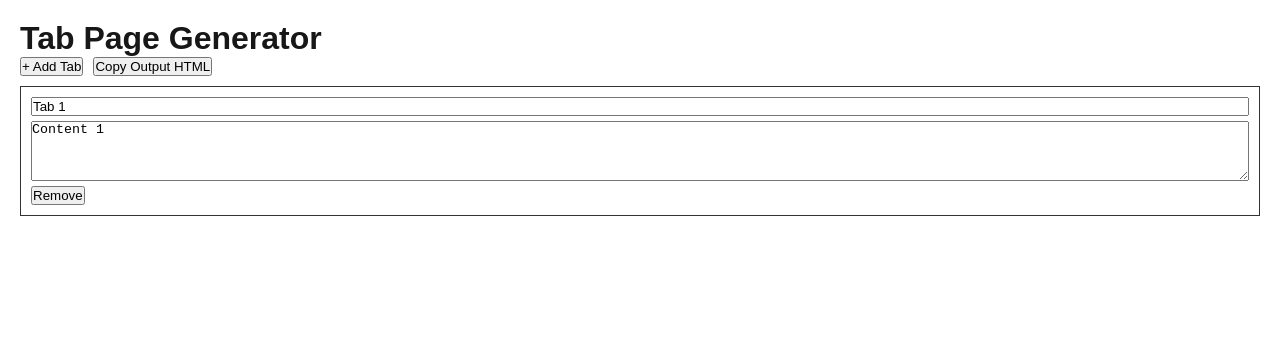
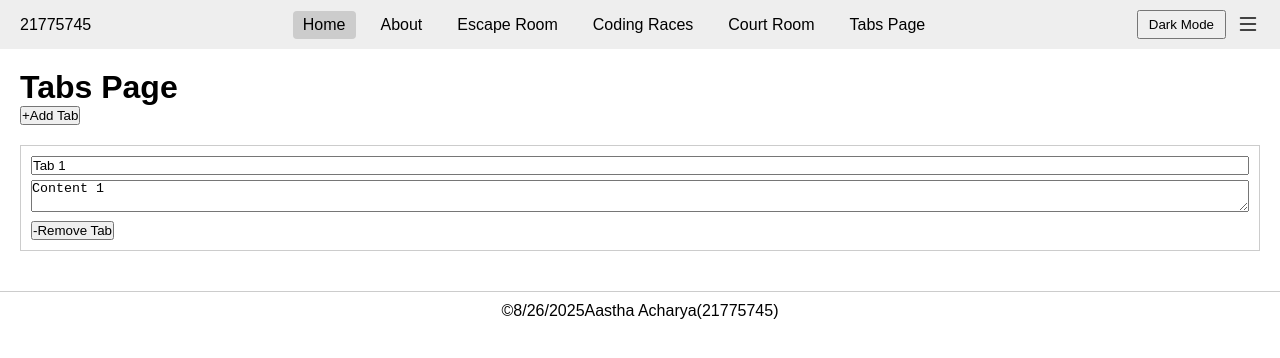
Before and after one commit to Aastha843/Moodle, a Next.js app: page /tabpage in a window 1280 px wide. Shown: the top 358 px of the page. Built offline with nearby package versions, Linux system fonts and the light colour scheme.

Commit message:
Final module

```diff
--- a/app/components/Header.tsx
+++ b/app/components/Header.tsx
@@ -1,75 +1,74 @@
 'use client';
-import { useState, useEffect } from 'react';
-import Link from 'next/link';
-import Cookies from 'js-cookie';
+import { useState, useEffect }from'react';
+import Link from'next/link';
+import Cookies from'js-cookie';
 
 interface HeaderProps {
-  studentNumber: string;
+  studentNumber:string;
 }
 
-export default function Header({ studentNumber }: HeaderProps) {
-  const [darkMode, setDarkMode] = useState(false);
-  const [activeTab, setActiveTab] = useState('/');
-  const [menuOpen, setMenuOpen] = useState(false);
+export default function Header({ studentNumber }:HeaderProps) {
+  const[darkMode,setDarkMode]=useState(false);
+  const[activeTab,setActiveTab]=useState('/');
+  const[menuOpen,setMenuOpen]=useState(false);
 
-  const pages = [
-    { name: 'Home', path: '/' },
-    { name: 'About', path: '/about' },
-    { name: 'Escape Room', path: '/escape-room' },
-    { name: 'Coding Races', path: '/coding-races' },
-    { name: 'Court Room', path: '/court-room' },
-    { name: 'Tabs Page', path: '/tabpage' },
+  const pages=[
+    { name:'Home',path:'/'},
+    { name:'About',path:'/about'},
+    { name:'Escape Room',path:'/escape-room'},
+    { name:'Coding Races',path:'/coding-races'},
+    { name:'Court Room',path:'/court-room'},
+    { name:'Tabs Page',path:'/tabpage'},
   ];
 
   useEffect(() => {
-    const savedMode = Cookies.get('darkMode') === 'true';
-    const savedTab = Cookies.get('activeTab') || '/';
+    const savedMode=Cookies.get('darkMode')==='true';
+    const savedTab=Cookies.get('activeTab')||'/';
     setDarkMode(savedMode);
     setActiveTab(savedTab);
   }, []);
 
-  const toggleDarkMode = () => {
+  const toggleDarkMode=()=>{
     setDarkMode(!darkMode);
-    Cookies.set('darkMode', String(!darkMode));
+    Cookies.set('darkMode',String(!darkMode));
   };
 
-  const changeTab = (tab: string) => {
+  const changeTab = (tab:string)=>{
     setActiveTab(tab);
-    Cookies.set('activeTab', tab);
+    Cookies.set('activeTab',tab);
     setMenuOpen(false);
   };
 
-  const linkStyle = (tab: string) => ({
-    padding: '5px 10px',
-    margin: '0 5px',
-    borderRadius: '4px',
-    textDecoration: 'none',
-    color: darkMode ? '#fff' : '#000',
-    backgroundColor: activeTab === tab ? (darkMode ? '#555' : '#ccc') : 'transparent',
+  const linkStyle=(tab:string)=>({
+    padding:'5px 10px',
+    margin:'0 5px',
+    borderRadius:'4px',
+    textDecoration:'none',
+    color: darkMode ?'#fff':'#000',
+    backgroundColor:activeTab===tab?(darkMode?'#555':'#ccc'):'transparent',
   });
 
   return (
     <header
       style={{
-        padding: '10px 20px',
-        display: 'flex',
-        justifyContent: 'space-between',
-        alignItems: 'center',
-        backgroundColor: darkMode ? '#333' : '#eee',
-        color: darkMode ? '#fff' : '#000',
-        position: 'relative',
+        padding:'10px 20px',
+        display:'flex',
+        justifyContent:'space-between',
+        alignItems:'center',
+        backgroundColor:darkMode?'#333':'#eee',
+        color:darkMode ?'#fff':'#000',
+        position:'relative',
       }}
     >
-      {/* Student Number on left */}
       <div>{studentNumber}</div>
 
       {/* Top Navigation Bar */}
-      <nav style={{ display: 'flex', gap: '5px' }}>
-        {pages.map((page) => (
+      <nav style={{ display:'flex',gap:'5px'}}>
+        {pages.map((page)=>(
           <Link
             key={page.path}
             href={page.path}
-            onClick={() => changeTab(page.path)}
+            onClick={()=>changeTab(page.path)}
             style={linkStyle(page.path)}
           >
             {page.name}
@@ -77,45 +76,45 @@ export default function Header({ studentNumber }: HeaderProps) {
         ))}
       </nav>
 
-      {/* Right side buttons: Hamburger + Dark Mode */}
-      <div style={{ display: 'flex', alignItems: 'center', gap: '10px' }}>
+      {/* Hamburger + Dark Mode */}
+      <div style={{display:'flex',alignItems:'center', gap:'10px'}}>
         {/* Dark Mode Button */}
         <button
           onClick={toggleDarkMode}
-          style={{ padding: '5px 10px', cursor: 'pointer' }}
+          style={{padding:'5px 10px',cursor:'pointer'}}
         >
-          {darkMode ? 'Light Mode' : 'Dark Mode'}
+          {darkMode?'Light Mode':'Dark Mode'}
         </button>
 
         {/* Hamburger Menu */}
         <div
-          onClick={() => setMenuOpen(!menuOpen)}
-          style={{ fontSize: '24px', cursor: 'pointer', userSelect: 'none' }}
+          onClick={()=>setMenuOpen(!menuOpen)}
+          style={{fontSize:'24px',cursor:'pointer',userSelect:'none' }}
         >
-          ☰
+          <i className="bi bi-list"></i>
         </div>
       </div>
 
       {/* Hamburger Dropdown */}
-      {menuOpen && (
+      {menuOpen&&(
         <nav
           style={{
-            position: 'absolute',
-            top: '50px',
-            right: '20px',
-            backgroundColor: darkMode ? '#333' : '#eee',
-            padding: '10px',
-            borderRadius: '5px',
-            display: 'flex',
-            flexDirection: 'column',
-            gap: '5px',
+            position:'absolute',
+            top:'50px',
+            right:'20px',
+            backgroundColor:darkMode?'#333':'#eee',
+            padding:'10px',
+            borderRadius:'5px',
+            display:'flex',
+            flexDirection:'column',
+            gap:'5px',
           }}
         >
-          {pages.map((page) => (
+          {pages.map((page)=>(
             <Link
-              key={page.path + '-mobile'}
+              key={page.path+'-mobile'}
               href={page.path}
-              onClick={() => changeTab(page.path)}
+              onClick={()=>changeTab(page.path)}
               style={linkStyle(page.path)}
             >
               {page.name}
--- a/app/layout.tsx
+++ b/app/layout.tsx
@@ -1,5 +1,5 @@
 import type { Metadata } from "next";
-import { Geist, Geist_Mono } from "next/font/google";
+import {Geist, Geist_Mono } from "next/font/google";
 import "./globals.css";
 
 const geistSans = Geist({
@@ -8,13 +8,13 @@ const geistSans = Geist({
 });
 
 const geistMono = Geist_Mono({
-  variable: "--font-geist-mono",
-  subsets: ["latin"],
+  variable:"--font-geist-mono",
+  subsets:["latin"],
 });
 
 export const metadata: Metadata = {
-  title: "Create Next App",
-  description: "Generated by create next app",
+  title:"Create Next App",
+  description:"Generated by create next app",
 };
 
 export default function RootLayout({
@@ -24,6 +24,12 @@ export default function RootLayout({
 }>) {
   return (
     <html lang="en">
+      <head>
+        <link
+          rel="stylesheet"
+          href="https://cdn.jsdelivr.net/npm/bootstrap-icons@1.10.5/font/bootstrap-icons.css"
+        />
+      </head>
       <body className={`${geistSans.variable} ${geistMono.variable}`}>
         {children}
       </body>
--- a/app/tabpage/page.tsx
+++ b/app/tabpage/page.tsx
@@ -1,83 +1,83 @@
 'use client';
-import { useState, useEffect } from 'react';
+import{ useState,useEffect}from'react';
+import Header from'../components/Header';
+import Footer from'../components/Footer';
+import Cookies from'js-cookie';
 
-interface Tab {
-  id: number;
-  heading: string;
-  content: string;
+interface Tab{
+  id:number;
+  heading:string;
+  content:string;
 }
 
-export default function TabPage() {
-  const initialTabs = JSON.parse(localStorage.getItem('tabs') ?? '[]');
-  const [tabs, setTabs] = useState<Tab[]>(initialTabs.length ? initialTabs : [{ id: 1, heading: 'Tab 1', content: 'Content 1' }]);
+export default function TabPage(){
+  const studentNumber='21775745';
+  const studentName='Aastha Acharya';
+  const[darkMode,setDarkMode]=useState(false);
+  const[tabs,setTabs]=useState<Tab[]>([]);
+  const[isClient,setIsClient]=useState(false);
 
-  useEffect(() => {
-    localStorage.setItem('tabs', JSON.stringify(tabs));
-  }, [tabs]);
+  useEffect(()=>{
+    const savedMode=Cookies.get('darkMode')==='true';
+    setDarkMode(savedMode);
+    setIsClient(true);
 
-  const addTab = () => {
-    if (tabs.length >= 15) return;
-    const newTab = { id: Date.now(), heading: `Tab ${tabs.length + 1}`, content: `Content ${tabs.length + 1}` };
-    setTabs([...tabs, newTab]);
+    const storedTabs=localStorage.getItem('tabs');
+    const initialTabs=storedTabs
+      ? JSON.parse(storedTabs)
+      :[{id:1,heading:'Tab 1',content:'Content 1'}];
+    setTabs(initialTabs);
+  },[]);
+
+  useEffect(()=>{
+    if(isClient){
+      localStorage.setItem('tabs',JSON.stringify(tabs));
+      Cookies.set('darkMode',String(darkMode));
+    }
+  }, [tabs,darkMode,isClient]);
+
+  const toggleDarkMode=()=>{
+    setDarkMode(!darkMode);
   };
 
-  const removeTab = (id: number) => {
-    setTabs(tabs.filter(tab => tab.id !== id));
+  const addTab=()=>{
+    if (tabs.length>=15)return;
+    setTabs([...tabs,{id:tabs.length+1,heading:`Tab${tabs.length+1}`,content:''}]);
   };
 
-  const updateHeading = (id: number, value: string) => {
-    setTabs(tabs.map(tab => tab.id === id ? { ...tab, heading: value } : tab));
+  const removeTab=(id:number)=>{
+    setTabs(tabs.filter(tab=>tab.id!==id));
   };
 
-  const updateContent = (id: number, value: string) => {
-    setTabs(tabs.map(tab => tab.id === id ? { ...tab, content: value } : tab));
+  const updateTab=(id:number,key:'heading'|'content',value:string)=>{
+    setTabs(tabs.map(tab=>(tab.id===id?{...tab,[key]:value}:tab)));
   };
 
-  const generateOutput = () => {
-    const html = `
-<!DOCTYPE html>
-<html>
-<head>
-  <meta charset="UTF-8">
-  <title>Tabs Output</title>
-</head>
-<body>
-  <div style="font-family: Arial, sans-serif;">
-    ${tabs.map(tab => `
-      <div style="border:1px solid #000; margin:10px; padding:10px;">
-        <h2 style="margin:0; padding:5px; background:#ccc;">${tab.heading}</h2>
-        <p style="margin:5px 0; padding:5px;">${tab.content}</p>
-      </div>
-    `).join('')}
-  </div>
-</body>
-</html>
-    `;
-    navigator.clipboard.writeText(html);
-    alert('Output HTML copied to clipboard!');
-  };
+  if(!isClient)return null;
 
-  return (
-    <div style={{ padding: '20px' }}>
-      <h1>Tab Page Generator</h1>
-      <button onClick={addTab} style={{ marginRight: '10px' }}>+ Add Tab</button>
-      <button onClick={generateOutput}>Copy Output HTML</button>
+  return(
+    <div style={{minHeight:'100vh',backgroundColor:darkMode?'#222':'#fff',color:darkMode?'#fff':'#000'}}>
+      <Header studentNumber={studentNumber} />
+      <main style={{ padding: 20 }}>
+        <h1>Tabs Page</h1>
+        <button onClick={addTab} style={{marginBottom:10 }}>+Add Tab</button>
         {tabs.map(tab => (
-        <div key={tab.id} style={{ border: '1px solid #333', margin: '10px 0', padding: '10px' }}>
+          <div key={tab.id}style={{marginTop:10,border:'1px solid#ccc',padding:10}}>
             <input
-            type="text"
               value={tab.heading}
-            onChange={e => updateHeading(tab.id, e.target.value)}
-            style={{ display: 'block', marginBottom: '5px', width: '100%' }}
+              onChange={e=>updateTab(tab.id,'heading',e.target.value)}
+              style={{ width:'100%',marginBottom:5}}
             />
             <textarea
               value={tab.content}
-            onChange={e => updateContent(tab.id, e.target.value)}
-            style={{ display: 'block', width: '100%', height: '60px' }}
+              onChange={e=>updateTab(tab.id,'content',e.target.value)}
+              style={{width:'100%'}}
             />
-          <button onClick={() => removeTab(tab.id)} style={{ marginTop: '5px' }}>Remove</button>
+            <button onClick={()=>removeTab(tab.id)}style={{marginTop:5}}>-Remove Tab</button>
           </div>
         ))}
+      </main>
+      <Footer studentName={studentName} studentNumber={studentNumber} />
     </div>
   );
 }
```
Also changed, not shown: app/about/page.tsx (+20 -20 lines), app/coding-races/page.tsx (+16 -16 lines), app/components/Footer.tsx (+9 -9 lines), app/court-room/page.tsx (+17 -17 lines), app/escape-room/page.tsx (+17 -17 lines), 1 other file (tests, documents, lock files or other folders). Lines whose indentation alone changed are shown as unchanged.
